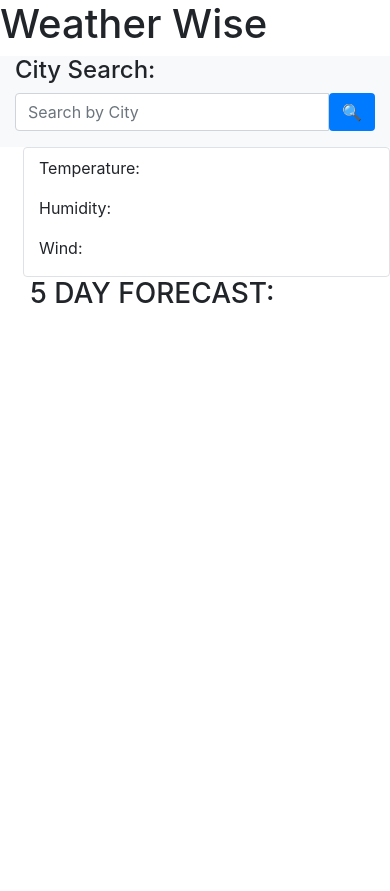
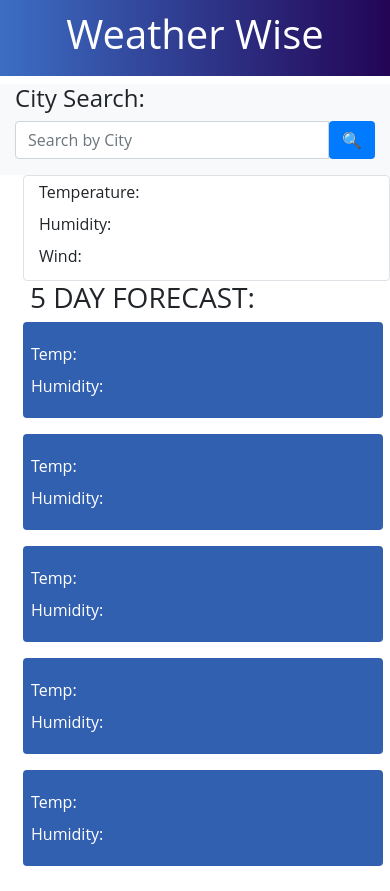
Before and after one commit to adodt/weather-wise, a plain HTML site: page index.html in a window 390 px wide. Drawn offline with nearby package versions, Linux system fonts and the light colour scheme; files that its build step writes are made by us from their sources; files whose address does not match are found by name.

Commit message:
initial styling

```diff
--- a/css/style.css
+++ b/css/style.css
@@ -1,8 +1,39 @@
+body {
+    font-family: 'Open Sans', sans-serif;
+    font-size: 16px;
+    font: bolder;
+    line-height: 1;
+}
 
+header {
+    text-align: center;
+    background-image: linear-gradient(to right, #3b6ec4, #230455);
+    color: white;
+    padding: 10px;
+}
 
+.list-group {
+    cursor: pointer;
+}
 
+#future-weather-card {
+    background-color: #3260b0;
+}
 
+@media screen and (max-width: 768px) {
+    body {
+        display: grid;
+    }
 
-#hiddenCards {
-    display: none;
+    section {
+        display: block;
+    }
+
+    .row {
+        display: block;
+    }
+
+    .col-6 {
+        max-width: 100%;
+    }
 }
```
